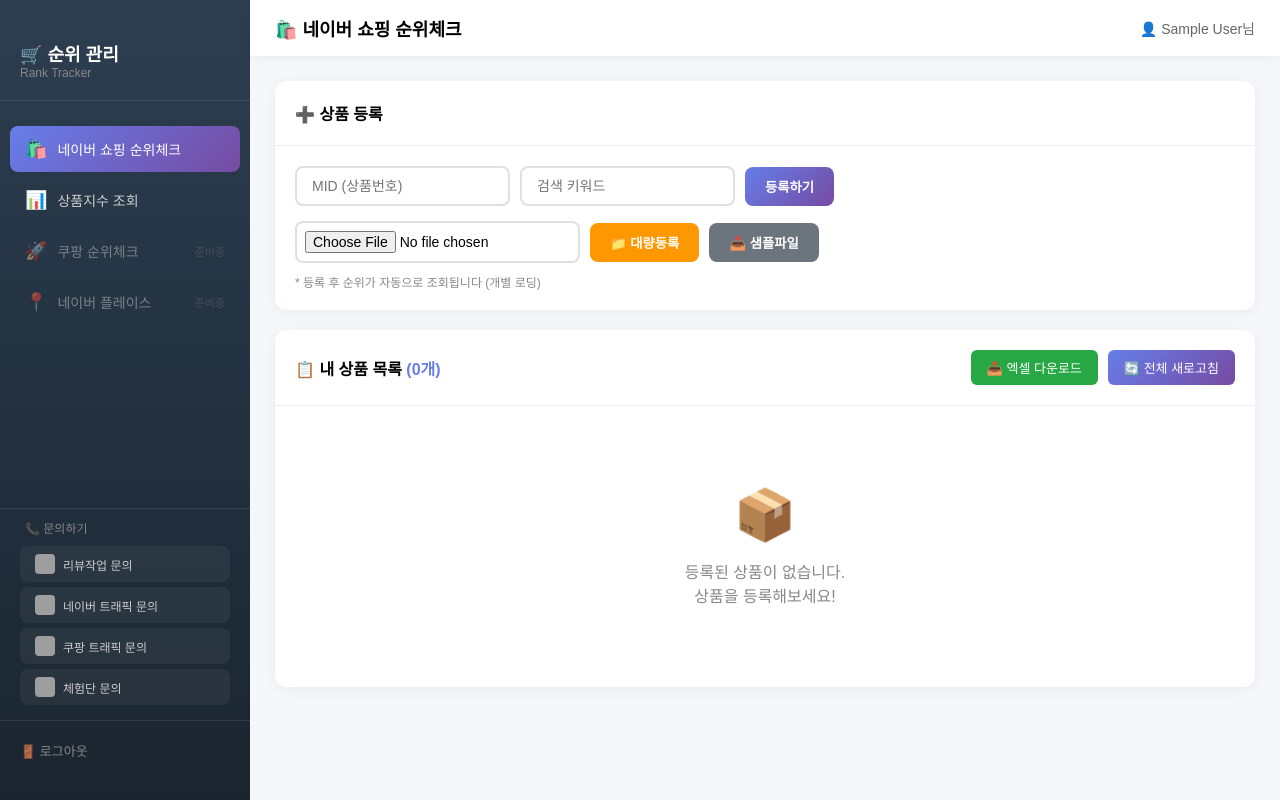
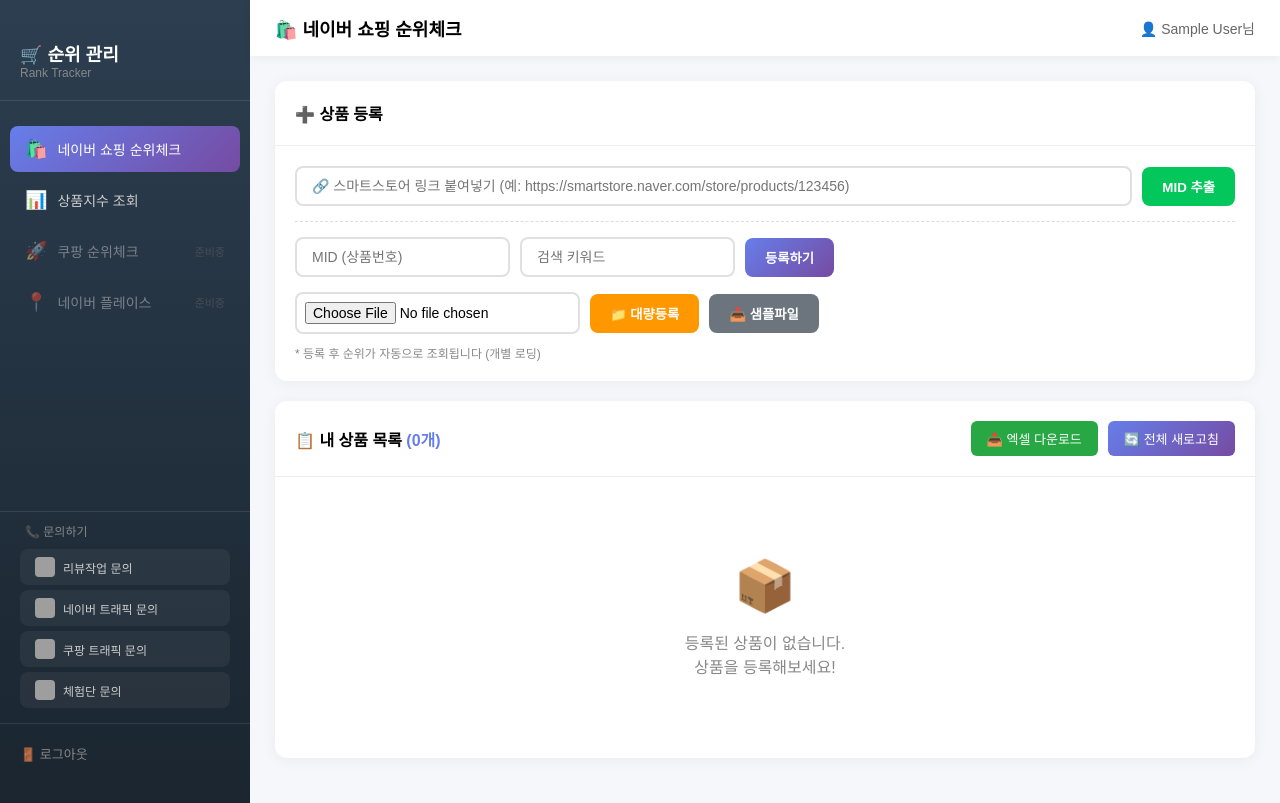
Before and after one commit to odong444/shop-rank-auth, a Flask app: page /dashboard in a window 1280 px wide. Run offline with Flask 3, Linux system fonts and the light colour scheme; the visitor is signed in with stand-in values (Sample User, id 1); data that the repository does not hold is empty; some libraries are stand-ins or nearby versions; grey boxes are pictures that could not be loaded.

Commit message:
Update dashboard.html

```diff
--- a/templates/dashboard.html
+++ b/templates/dashboard.html
@@ -7,6 +7,12 @@
 <div class="card">
     <div class="card-header"><h3>➕ 상품 등록</h3></div>
     <div class="card-body">
+        <!-- 스마트스토어 링크로 MID 추출 -->
+        <div class="form-row" style="margin-bottom:15px;padding-bottom:15px;border-bottom:1px dashed #ddd">
+            <input type="text" id="smartstoreUrl" placeholder="🔗 스마트스토어 링크 붙여넣기 (예: https://smartstore.naver.com/store/products/123456)" style="flex:2">
+            <button onclick="extractMid()" id="extractBtn" style="background:#03c75a;color:#fff">MID 추출</button>
+        </div>
+
         <div class="form-row" style="margin-bottom:15px">
             <input type="text" id="mid" placeholder="MID (상품번호)">
             <input type="text" id="keyword" placeholder="검색 키워드">
@@ -85,6 +91,51 @@
 <script>
 let products = [];
 let selectedIds = new Set();
+
+// 스마트스토어 링크에서 MID 추출
+async function extractMid() {
+    const url = document.getElementById('smartstoreUrl').value.trim();
+    const btn = document.getElementById('extractBtn');
+
+    if (!url) {
+        alert('스마트스토어 링크를 입력해주세요.');
+        return;
+    }
+
+    if (!url.includes('naver.com')) {
+        alert('네이버 스마트스토어 링크를 입력해주세요.');
+        return;
+    }
+
+    btn.disabled = true;
+    btn.textContent = '추출 중...';
+
+    try {
+        const r = await fetch('/api/extract-mid?url=' + encodeURIComponent(url));
+        const d = await r.json();
+
+        if (d.success) {
+            document.getElementById('mid').value = d.mid;
+            document.getElementById('smartstoreUrl').value = '';
+            document.getElementById('keyword').focus();
+            alert('✅ MID 추출 완료: ' + d.mid + '\n\n키워드를 입력하고 등록하기를 눌러주세요.');
+        } else {
+            alert('❌ 추출 실패: ' + d.error);
+        }
+    } catch(e) {
+        alert('서버 연결 실패');
+    } finally {
+        btn.disabled = false;
+        btn.textContent = 'MID 추출';
+    }
+}
+
+// Enter 키로 MID 추출
+document.addEventListener('DOMContentLoaded', function() {
+    document.getElementById('smartstoreUrl').addEventListener('keypress', function(e) {
+        if (e.key === 'Enter') extractMid();
+    });
+});
 
 async function loadProducts() {
     try {
```
